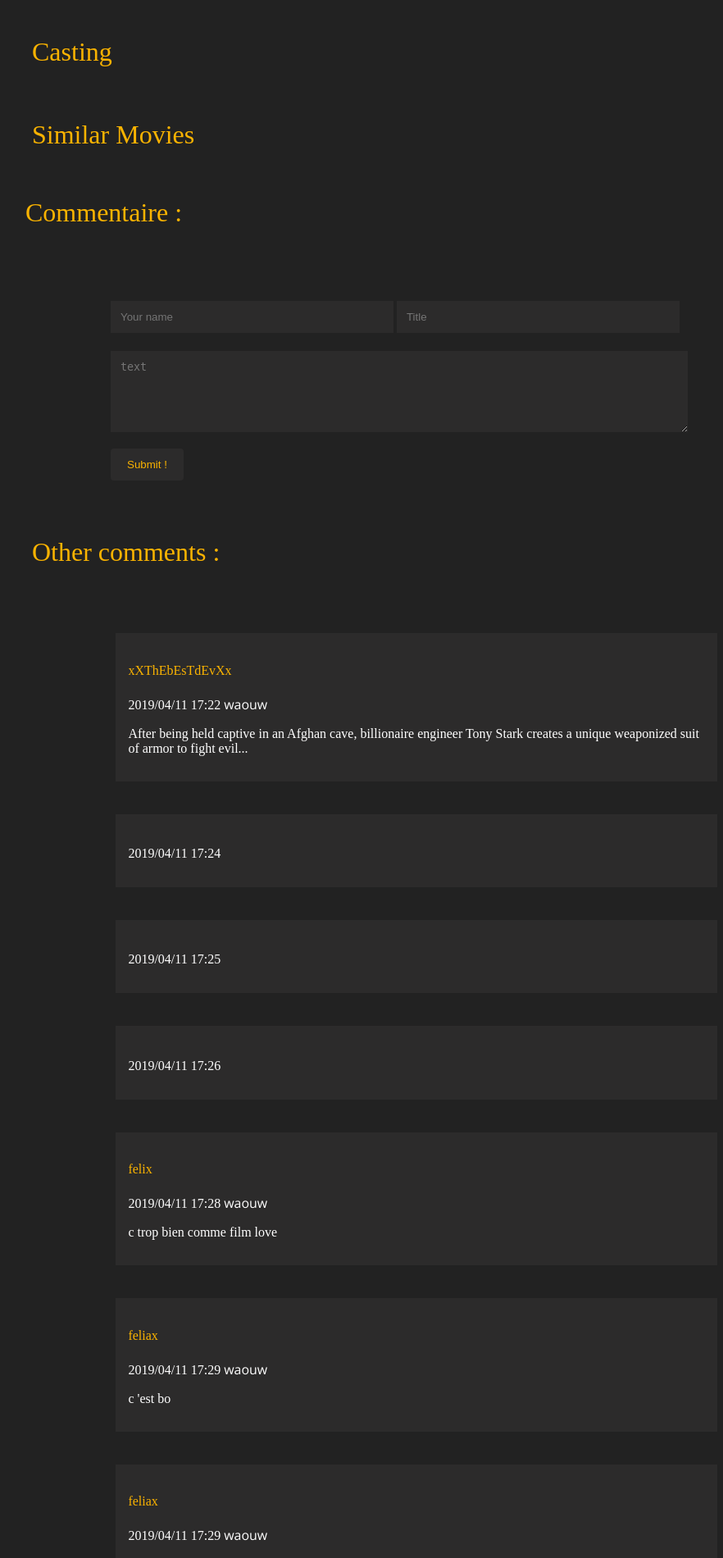
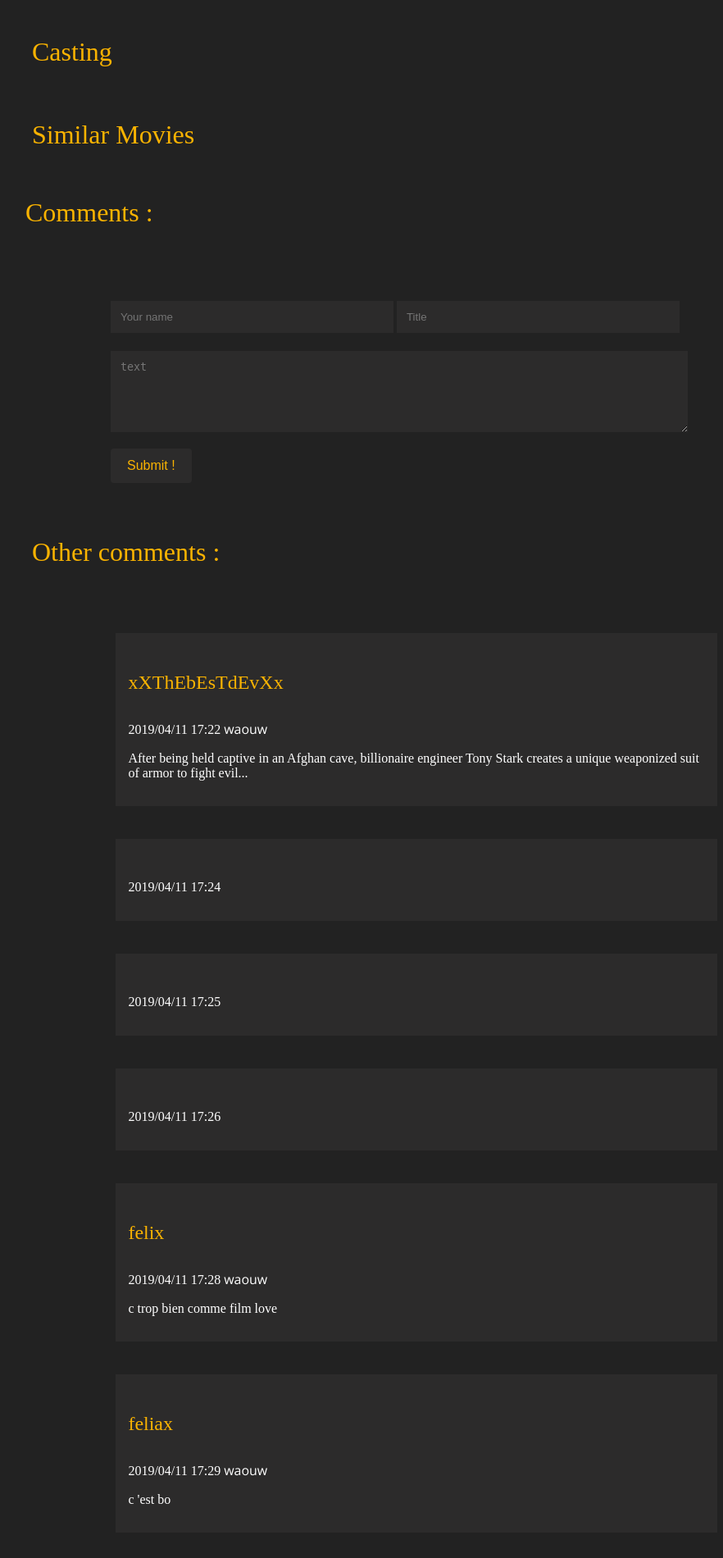
Before and after one commit to gaetanavez19/Semaine_Back, a PHP site: page /Semaine_Back/movie.php?id=1 in a window 1280 px wide; the page is wider, and only the part inside the window is pictured. Shown: the part 1037-2937 px from the top of that part at 82% size, without its empty margins (153-1035 px from the left). Run offline with PHP 8.4, Linux system fonts and the light colour scheme; a user stored in the database is signed in; data comes from the database, SQL or seed files in the repository; data that the repository does not hold is empty; some web fonts are replaced.

Commit message:
font fixed

```diff
--- a/comment.php
+++ b/comment.php
@@ -36,7 +36,7 @@
 </head>
 <body>
     <div class="container_comments">
-        <h2 class="title_container_comments" for="comment">Commentaire :</h2><br>
+        <h2 class="title_container_comments" for="comment">Comments :</h2><br>
         <form action="#" method="post">
             <p>
                 <input type="text" name="username" id="username" class="username-comment" placeholder="Your name">
--- a/movie.php
+++ b/movie.php
@@ -114,7 +114,7 @@
             $output.='
                         <a href="movie.php?id='.$sim->id.'">
                           <img class="movie_poster" src="http://image.tmdb.org/t/p/w300'.$sim->poster_path.'">
-                          <p>'.$sim->title.'</p>
+                          <h2 class="poster_title">'.$sim->title.'</h2>
                         </a>';
             if($count <=0){
               break;
--- a/search.php
+++ b/search.php
@@ -28,7 +28,7 @@ include "api/api_search.php";
 			<a href="movie.php?id=' . $id . '">
 			  <img src="'.$poster.'">
 			  <div class="info_popular_playing">
-				  <p>'.$title.'</p>
+				  <h2>'.$title.'</h2>
 			  </div>
 			</a>
 		</div>';
--- a/style/comment.css
+++ b/style/comment.css
@@ -18,6 +18,11 @@ p input[type=text] {
     box-sizing: border-box;
     margin-top: 6px;
     margin-bottom: 16px;
+}
+
+p input[type=submit]
+{
+  font-size: 1em;
 }
 
 input[type=submit] {
@@ -69,6 +74,7 @@ input[type=submit] {
   h4
   {
     color:#FAB301;
+    font-size: 1.5em;
     font-family: 'BebasNeueRegular';
     font-weight: normal;
     font-style: normal;
--- a/style/movie.css
+++ b/style/movie.css
@@ -251,3 +251,8 @@ ul
 {
     padding-top:1vh;
 }
+
+.poster_title
+{
+    text-align: center;
+}
--- a/style/popular&playing.css
+++ b/style/popular&playing.css
@@ -52,7 +52,8 @@
 
   .info_popular_playing
   {
-      padding: 0px 25px 0px 25px;
+      text-align: center;
+      overflow:hidden;
   }
 
   body
```
